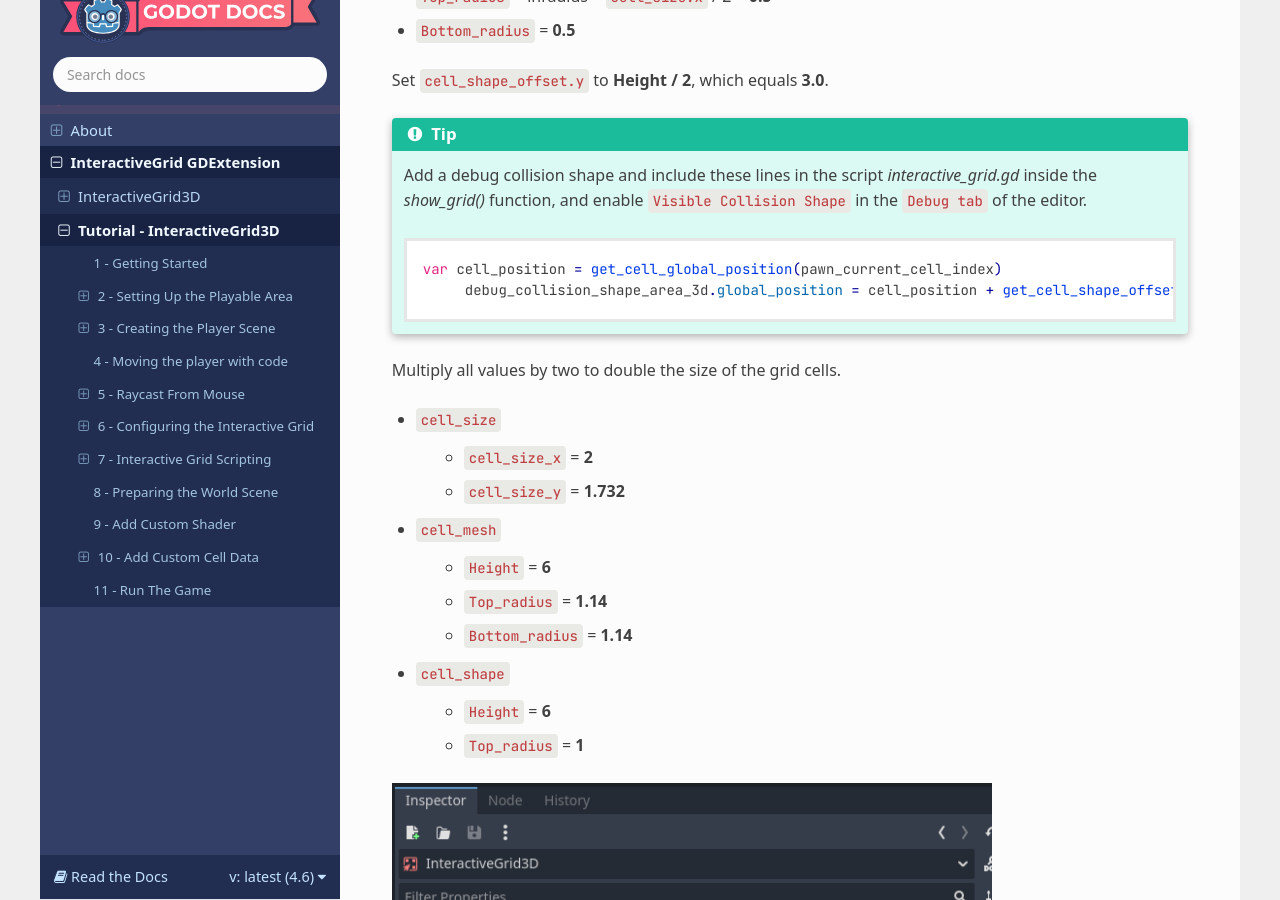
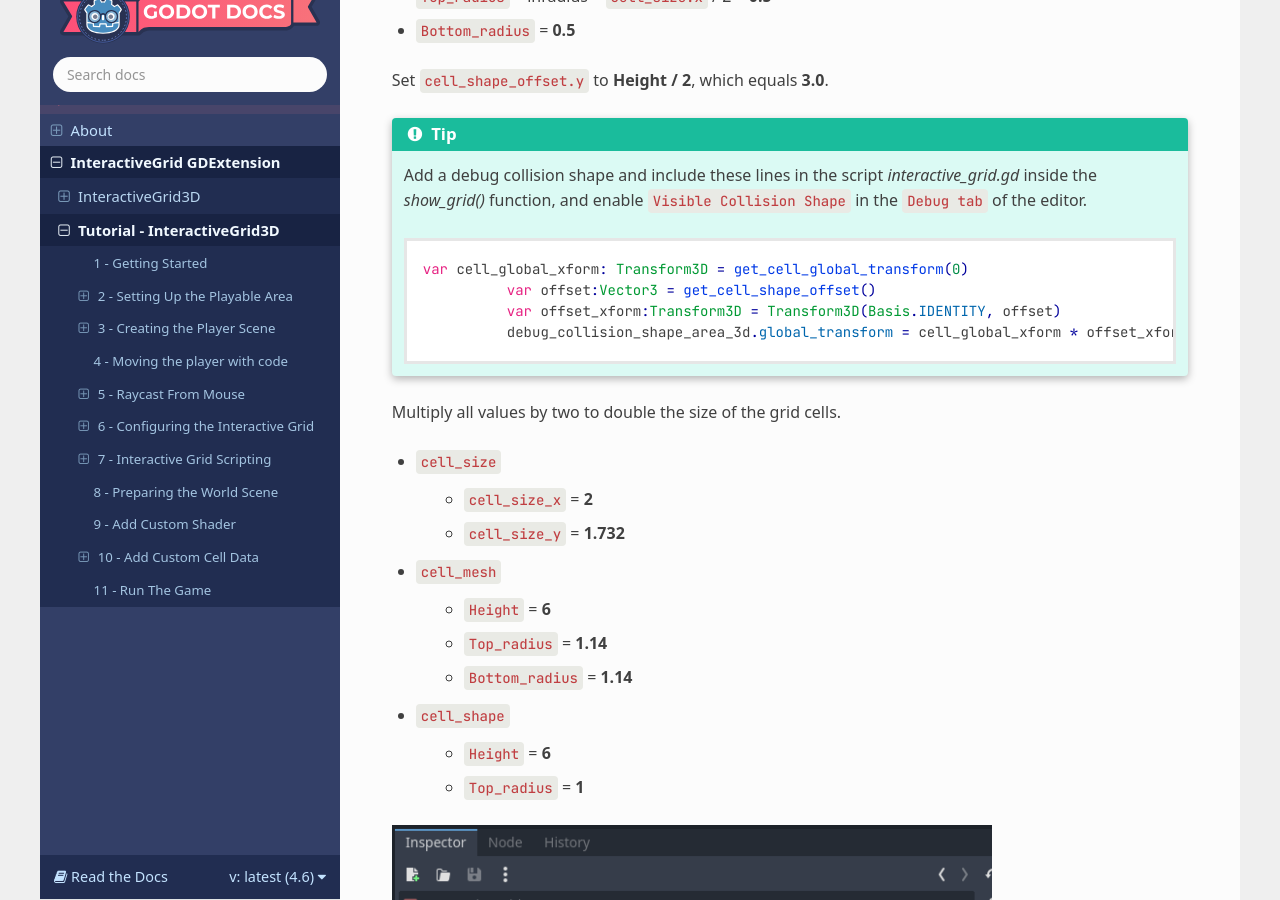
Before and after one commit to antoinecharruel/godot-gdextension-docs, a Sphinx documentation site: the page built from doc/interactive-grid/tutorial-interactive-grid-3d.rst, in a window 1280 px wide and 900 px high, scrolled down 10053 px. Built offline with Sphinx 7.4.7 and the Read the Docs theme 3.1.0, drawn with Linux system fonts in a browser that asks for light colours.

Commit message:
update tip code-block debug collision shape

```diff
--- a/doc/interactive-grid/tutorial-interactive-grid-3d.rst
+++ b/doc/interactive-grid/tutorial-interactive-grid-3d.rst
@@ -318,8 +318,10 @@
    .. code-block:: gdscript
       :force:
 
-      var cell_position = get_cell_global_position(pawn_current_cell_index)
-	   debug_collision_shape_area_3d.global_position = cell_position + get_cell_shape_offset()
+      var cell_global_xform: Transform3D = get_cell_global_transform(0)
+		var offset:Vector3 = get_cell_shape_offset()
+		var offset_xform:Transform3D = Transform3D(Basis.IDENTITY, offset)
+		debug_collision_shape_area_3d.global_transform = cell_global_xform * offset_xform
 
 Multiply all values by two to double the size of the grid cells.
 
```
